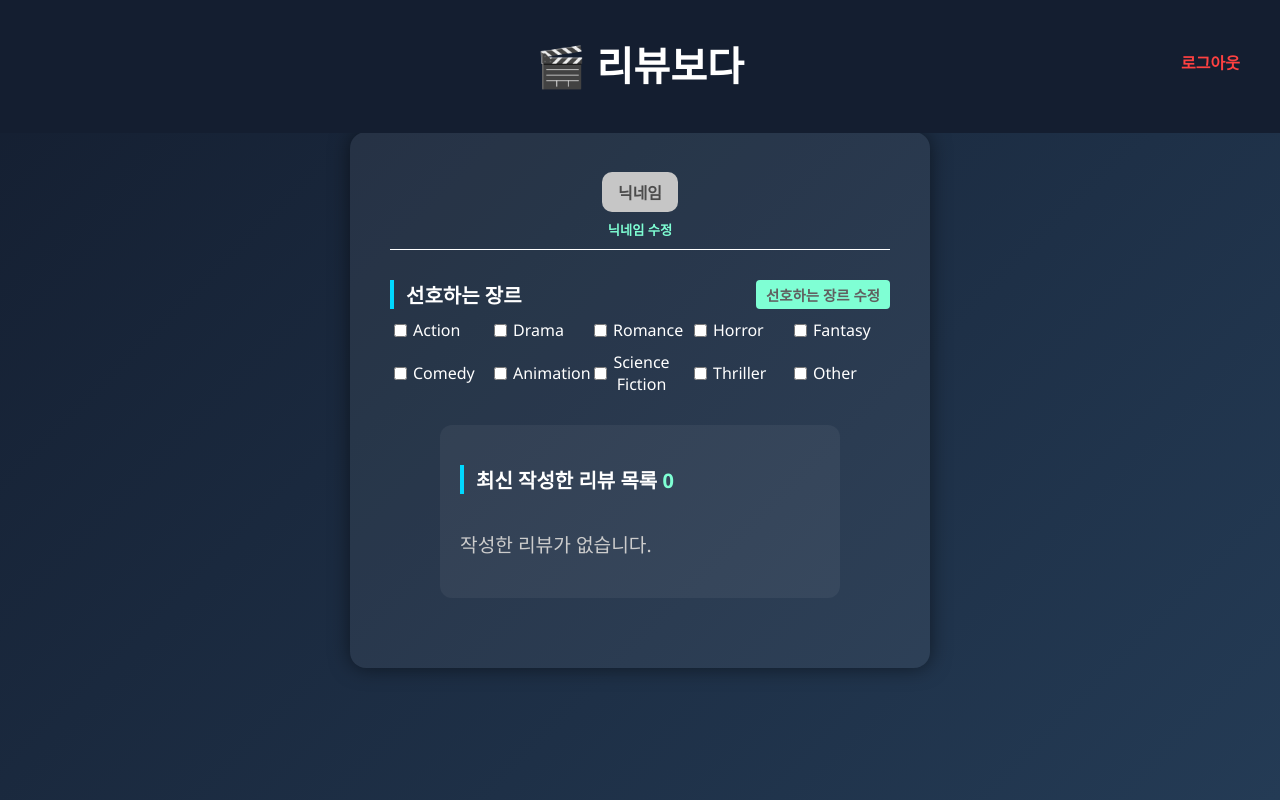
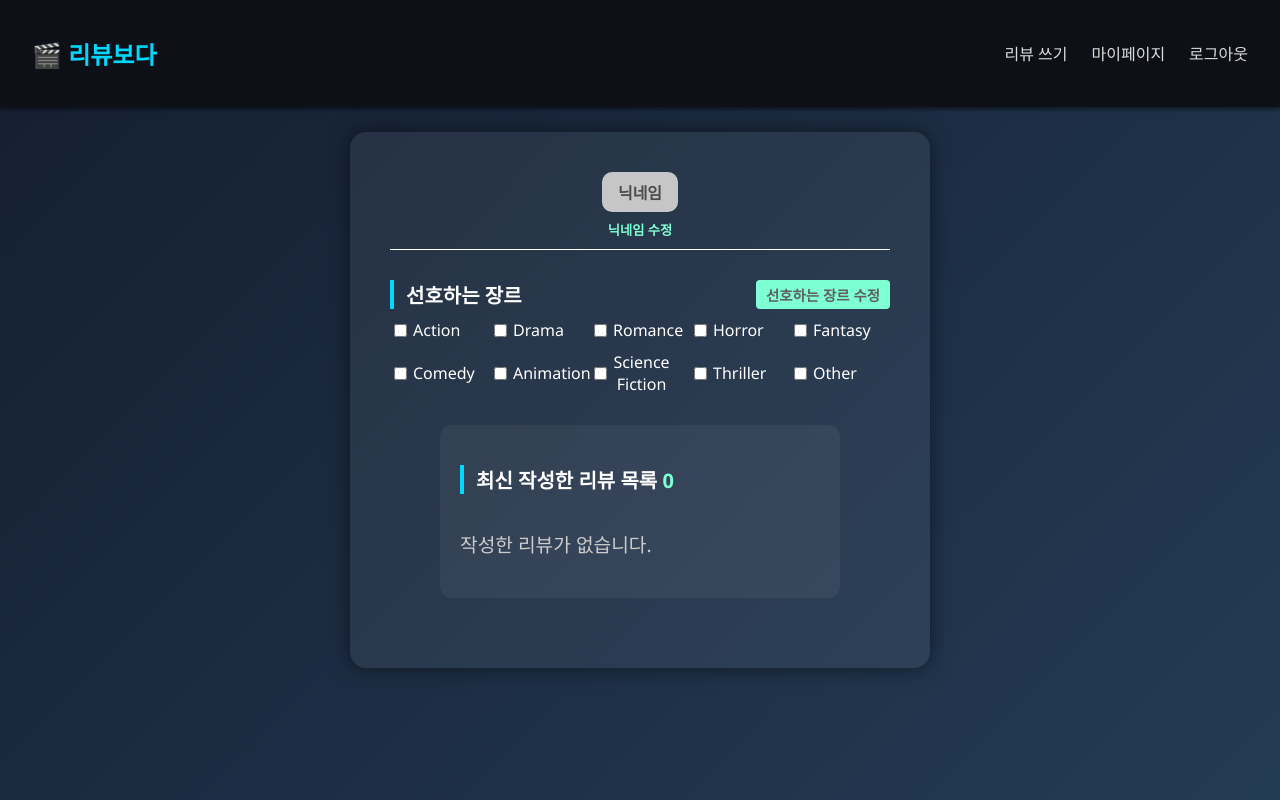
Before and after one commit to sejkim2/opensw_project, a React (Create React App) app in the folder requirements/frontend/: page /MyPage in a window 1280 px wide. Built offline with nearby package versions, Linux system fonts and the light colour scheme; a web font is replaced by a local one.

Commit message:
fix: 모든 페이지 메뉴바 디자인 통일

```diff
--- a/requirements/frontend/src/pages/DetailPage.css
+++ b/requirements/frontend/src/pages/DetailPage.css
@@ -68,6 +68,7 @@
 }
 
 .main-container {
+  padding-top: 100px;
   min-height: 100vh;
   background: linear-gradient(135deg, #141e30, #243b55);
   color: white;
--- a/requirements/frontend/src/pages/MainPage.css
+++ b/requirements/frontend/src/pages/MainPage.css
@@ -14,6 +14,7 @@
     background-color: #0d1117;
     color: #f4f4f4;
     box-shadow: 0 2px 4px rgba(0,0,0,0.3);
+    box-sizing: border-box;
 }
 
 .logo {
--- a/requirements/frontend/src/pages/MyPage.css
+++ b/requirements/frontend/src/pages/MyPage.css
@@ -1,33 +1,4 @@
-.mypage-header {
-  position: absolute;
-  top: 0px;
-  left: 0;
-  width: 100%;
-  display: flex;
-  justify-content: center;
-  align-items: center;
-  color: white;
-  font-size: 1.2rem;
-  font-weight: bold;
-}
 
-.platform-title {
-  flex: 1;
-  font-size: 40px;
-  text-align: center;
-  padding-top: 35px;
-  padding-bottom: 40px;
-  margin: 0;
-  background-color:#141e30;
-}
-
-.logout-text {
-  position: absolute;
-  top: 50px;
-  right: 40px;
-  font-size: 1rem;
-  color: #fe4141;
-}
 
 .mypage-container {
   text-align: center;
--- a/requirements/frontend/src/pages/MyPage.jsx
+++ b/requirements/frontend/src/pages/MyPage.jsx
@@ -107,14 +107,25 @@ const handleGenreSave = async () => {
 
     return (
         <div className="mypage-wrapper">
-            <div className="mypage-header">
-                <div className="platform-title" onClick={() => navigate("/main")} style={{ cursor: "pointer" }}>
-                    🎬 리뷰보다
-                </div>
-                <div className="logout-text" onClick={handleLogout} style={{ cursor: 'pointer' }}>
-                    로그아웃
-                </div>
-            </div>
+<nav className="navbar">
+        <h2 className="logo" onClick={() => navigate('/main')} style={{ cursor: 'pointer' }}>
+            🎬 리뷰보다
+        </h2>
+        <ul className="menu">
+            <li onClick={() => navigate('/review')}>리뷰 쓰기</li>
+            <li onClick={() => navigate('/mypage')}>마이페이지</li>
+            <li onClick={handleLogout}>로그아웃</li>
+        </ul>
+    </nav><nav className="navbar">
+        <h2 className="logo" onClick={() => navigate('/main')} style={{ cursor: 'pointer' }}>
+            🎬 리뷰보다
+        </h2>
+        <ul className="menu">
+            <li onClick={() => navigate('/review')}>리뷰 쓰기</li>
+            <li onClick={() => navigate('/mypage')}>마이페이지</li>
+            <li onClick={handleLogout}>로그아웃</li>
+        </ul>
+    </nav>
 
             <div className="mypage-card">
                 <div className="nickname-box">
--- a/requirements/frontend/src/pages/ReviewPage.css
+++ b/requirements/frontend/src/pages/ReviewPage.css
@@ -188,3 +188,12 @@ textarea.form-field {
     line-height: 1.5;
     margin-top: 8px;
 }
+
+.navbar {
+    position: fixed;
+    top: 0;
+    left: 0;
+    width: 100%;
+    z-index: 1000;
+    margin-bottom: 20px;
+}
--- a/requirements/frontend/src/pages/ReviewPage.jsx
+++ b/requirements/frontend/src/pages/ReviewPage.jsx
@@ -1,5 +1,7 @@
 import React, { useEffect, useState } from "react";
 import './ReviewPage.css';
+import { useNavigate } from "react-router-dom";
+import './MainPage.css';
 
 const ReviewPage = ({ userId: propUserId }) => {
     const [movies, setMovies] = useState([]);
@@ -12,7 +14,6 @@ const ReviewPage = ({ userId: propUserId }) => {
     const storedUser = JSON.parse(localStorage.getItem("user"));
     const userId = propUserId || storedUser?.id;
 
-    // 영화 목록 및 리뷰 불러오기
     useEffect(() => {
         fetch("/api/movies")
             .then(res => res.json())
@@ -78,8 +79,20 @@ const ReviewPage = ({ userId: propUserId }) => {
         }
     };
 
+    const navigate = useNavigate();
+
     return (
         <div className="review-container">
+            <nav className="navbar">
+                <h2 className="logo" onClick={() => navigate('/main')} style={{ cursor: 'pointer' }}>
+                    🎬 리뷰보다
+                </h2>
+                <ul className="menu">
+                    <li onClick={() => navigate('/mypage')}>마이페이지</li>
+                    <li onClick={() => navigate('/')}>로그아웃</li>
+                </ul>
+            </nav>
+
             <h2>📝 영화 리뷰</h2>
             <p>전체 영화 중 원하는 영화에 대한 리뷰를 남겨보세요.</p>
 
```
